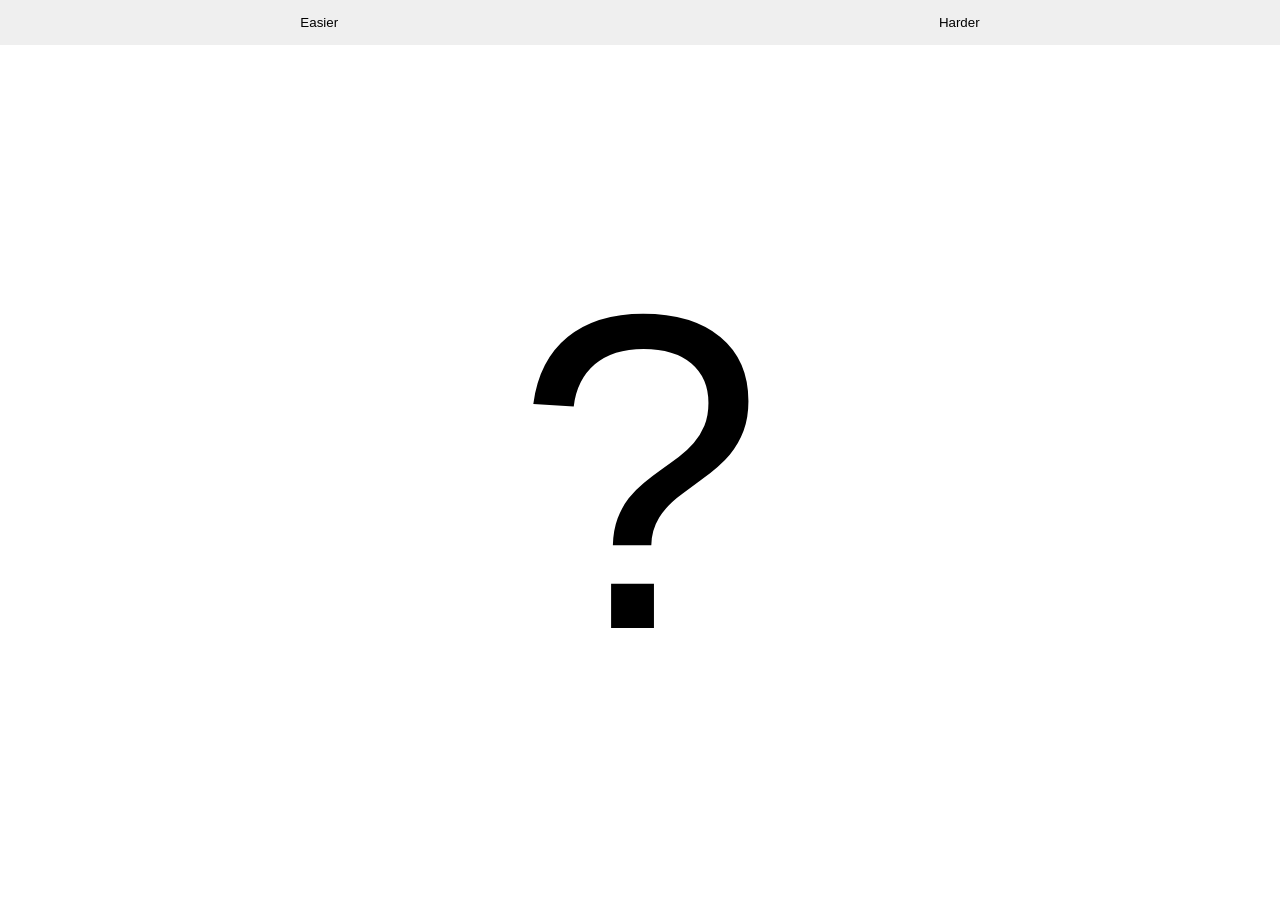
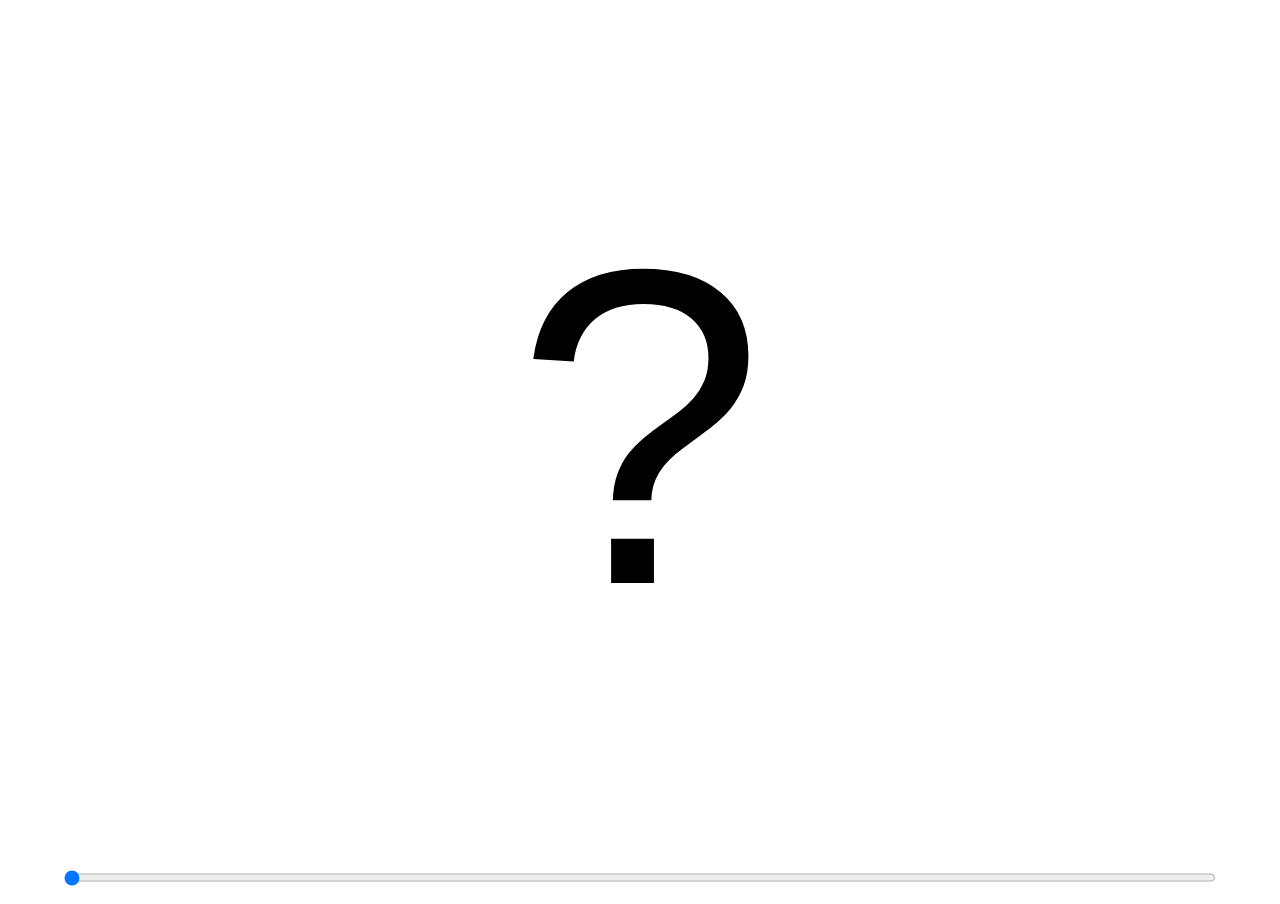
Before and after one commit to jsrn/jsrn.github.io, a Jekyll site: the page planning-poker.html, which Jekyll copies as it is, in a window 1280 px wide. Built offline with Jekyll 4.4.1, drawn with Linux system fonts in a browser that asks for light colours.

Commit message:
Use slider instead

```diff
--- a/planning-poker.html
+++ b/planning-poker.html
@@ -14,11 +14,6 @@
       font-family: sans-serif;
     }
 
-    nav {
-      display: flex;
-      height: 5vh;
-    }
-
     nav button {
       flex-grow: 1;
       border: 0;
@@ -27,44 +22,44 @@
 
     main {
       text-align: center;
-      width: 100vw;
+      width: 100%;
       font-size: 50vh;
       line-height: 95vh;
+    }
+
+    input[type=range] {
+      width: 100%;
+      height: 5vh;
+      margin: 0 auto;
+    }
+
+    .slider {
+      width: 100%;
+      padding: 0 5%;
     }
   </style>
 </head>
 <body>
-  <nav>
-    <button id="easier" type="button">Easier</button>
-    <button id="harder" type="button">Harder</button>
-  </nav>
-
   <main id='main'>
     ?
   </main>
+
+  <div class="slider">
+    <input id="range" type="range" min="0" max="9" step="1" value="0">
+  </div>
 
   <script>
     let index = 0;
     const cards = [
       '?', '½', '1', '2', '3', '5', '8', '13', '25', '50'
     ];
-    let easier = document.getElementById('easier');
-    let harder = document.getElementById('harder');
+
     let main = document.getElementById('main');
+    let range = document.getElementById('range');
 
-    easier.addEventListener('click', function() {
-      index = index - 1;
-      if (index < 0) { index = 0 };
-
-      main.innerText = cards[index];
-    });
-
-    harder.addEventListener('click', function() {
-      index = index + 1;
-      if (index > cards.length - 1) { index = cards.length - 1 };
-
-      main.innerText = cards[index];
-    });
+    range.addEventListener('change', function(e) {
+      main.innerText = cards[e.target.value];
+    })
   </script>
 </body>
 </html>
```
